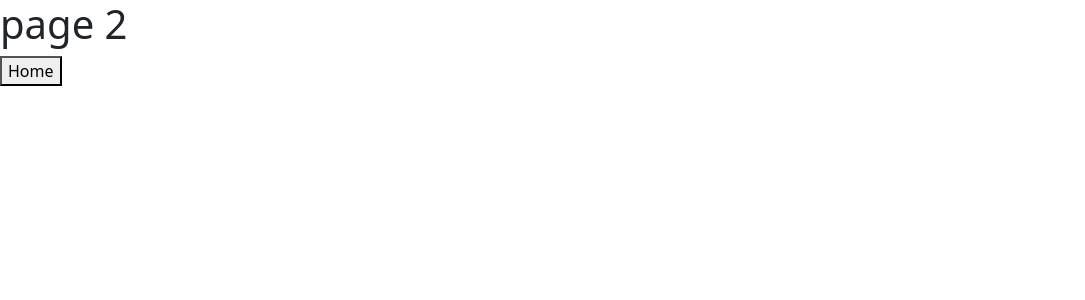
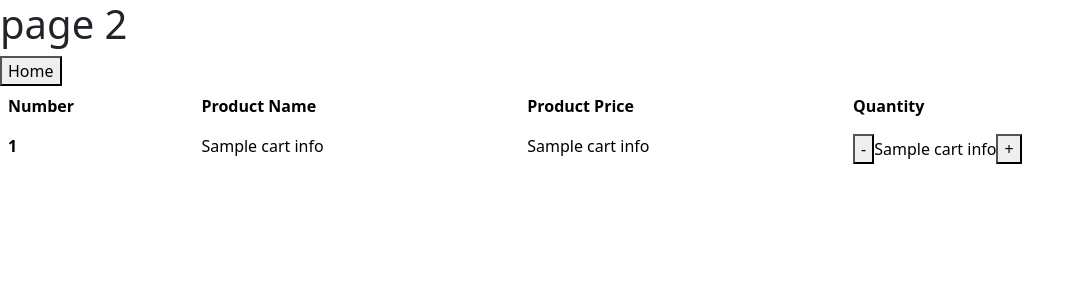
Before and after one commit to vpgangaram/Shopping-Cart, a Flask app: template templates/cart.html in a window 1280 px wide. Shown: the top 300 px of the page, without its empty margins (0-1085 px from the left). Run offline with Flask 2, Linux system fonts and the light colour scheme; the template is opened without the code that fills it: most values are stand-ins (such as "Sample title", 1, 10 or a date in 2020).

Commit message:
table is generating properly in cart

```diff
--- a/app.py
+++ b/app.py
@@ -15,13 +15,11 @@ def recreate_table():
     db = get_db()
     cursor = db.cursor()
 
-    # Drop the table if it exists
     cursor.execute("DROP TABLE IF EXISTS products")
 
     cursor.execute(
         "CREATE TABLE products (id INTEGER PRIMARY KEY, productname TEXT UNIQUE, productprice INTEGER UNIQUE, quantity INTEGER)")
 
-    # Commit the changes to the database
     db.commit()
     db.close()
 
@@ -49,16 +47,6 @@ def index():
 
     for i in range(len(data['result'])):
         data['result'][i]['unit_price'] = res[i]
-
-    # for d in data['results']:
-    #     c.execute(
-    #         'INSERT INTO products( productname, productprice, quantity) VALUES (?,?,?,?)', (d['productname']), d['unit_price'], 0)
-
-    # c.execute("""
-    # SELECT * FROM products
-    # """)
-
-    # data_info = c.fetchall()
     for product in data['result']:
         c.execute('INSERT OR IGNORE INTO products(productname, productprice, quantity) VALUES (?,?,?)',
                   (product['productname'], product['unit_price'], 0))
@@ -68,41 +56,34 @@ def index():
 
     db.commit()
     db.close()
-    return render_template('index.html', data_info=data_info, data=data)
+    return render_template('index.html', data_info=data_info)
 
 
 @app.route('/dex_dex')
 def dex_dex():
-    return render_template('cart.html')
+    cart_info = cart()
+    return render_template('cart.html', cart_info=cart_info)
 
 
 @app.route('/increase/<int:id>', methods=['GET', 'POST'])
 def increase(id):
-    # Connect to the database
     conn = get_db()
     c = conn.cursor()
-    # Execute an UPDATE statement to update the data in the database
     c.execute(
         "UPDATE products SET quantity = quantity + 1 WHERE id=?", (id,))
     conn.commit()
-    # Get the updated data from the database
     c.execute("SELECT quantity FROM products WHERE id=?", (id,))
-    # Return the updated data in the response
     return redirect(url_for('index'))
 
 
 @app.route('/decrease/<int:id>')
 def decrease(id):
-    # Connect to the database
     conn = get_db()
     c = conn.cursor()
-    # Execute an UPDATE statement to update the data in the database
     c.execute(
         "UPDATE products SET quantity = quantity - 1 WHERE id=? AND quantity > 0", (id,))
     conn.commit()
-    # Get the updated data from the database
     c.execute("SELECT quantity FROM products WHERE id=?", (id,))
-    # Return the updated data in the response
     return redirect(url_for('index'))
 # _______________________________________________________________functions________________________________________________________________
 
@@ -114,5 +95,16 @@ def fetchdata():
     return response
 
 
+def cart():
+    db = get_db()
+    c = db.cursor()
+    c.execute('SELECT * FROM products')
+    c_info = c.fetchall()
+
+    db.commit()
+    db.close()
+    return (c_info)
+
+
 if __name__ == '__main__':
     app.run()
--- a/templates/cart.html
+++ b/templates/cart.html
@@ -10,5 +10,28 @@
 <body>
     <h1>page 2</h1>
     <a href="home"><button>Home</button></a>
+
+    <div id="app">
+
+        <table class="table table-borderless">
+            <thead>
+            <tr>
+                <th scope="col">Number</th>
+                <th scope="col">Product Name</th>
+                <th scope="col">Product Price</th>
+                <th scope="col">Quantity</th>
+            </tr>
+            </thead>
+            <tbody>
+                {% for d in cart_info %}
+            <tr>
+                <th scope="row">{{loop.index}}</th>
+                <td>{{ d[1] }}</td>
+                <td>{{ d[2] }}</td>
+                <td><a href="/decrease/{{d[0]}}"><button>-</button></a>{{ d[3] }}<a href="/increase/{{d[0]}}"><button>+</button></a></td>
+            </tr>
+                {% endfor %}
+
+
 </body>
 </html>
```
Also changed, not shown: templates/index.html (+0 -10 lines), mydatabase.db.
